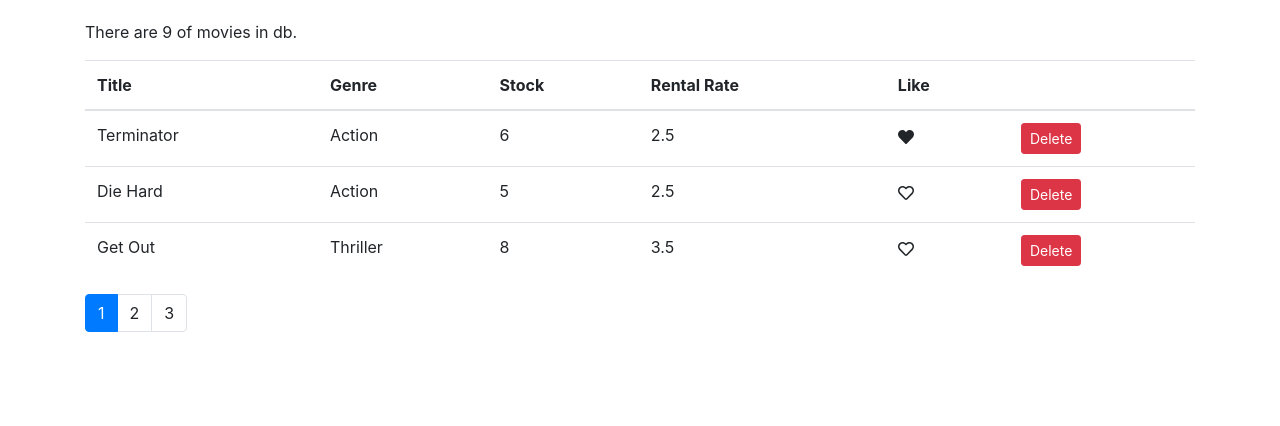
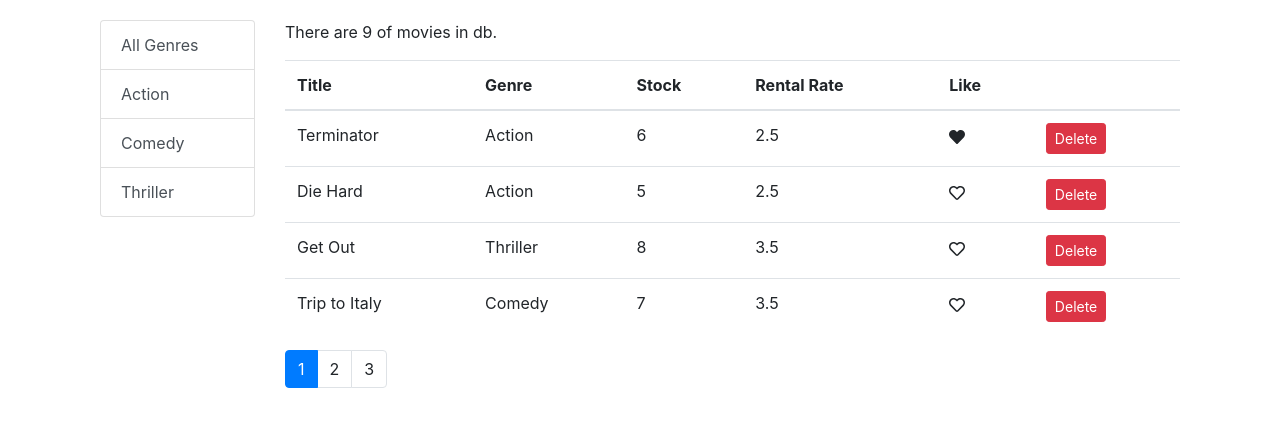
Before and after one commit to jurezu/video-renting-app-frontend, a React (Create React App) app: page / in a window 1280 px wide. Shown: the top 426 px of the page. Built offline with nearby package versions, Linux system fonts and the light colour scheme.

Commit message:
refactoring components, filtering by genre

```diff
--- a/src/components/common/like.jsx
+++ b/src/components/common/like.jsx
@@ -2,17 +2,11 @@ import React, { Component } from "react";
 import { FaHeart, FaRegHeart } from "react-icons/fa";
 class Like extends Component {
   render() {
-    const { liked } = this.props;
+    const { liked, onLike } = this.props;
     return liked ? (
-      <FaHeart
-        style={{ cursor: "pointer" }}
-        onClick={this.props.onLike}
-      ></FaHeart>
+      <FaHeart style={{ cursor: "pointer" }} onClick={onLike}></FaHeart>
     ) : (
-      <FaRegHeart
-        style={{ cursor: "pointer" }}
-        onClick={this.props.onLike}
-      ></FaRegHeart>
+      <FaRegHeart style={{ cursor: "pointer" }} onClick={onLike}></FaRegHeart>
     );
   }
 }
--- /dev/null
+++ b/src/components/common/listGroupSelect.jsx
@@ -0,0 +1,34 @@
+import React, { Component } from "react";
+import ListGroup from "react-bootstrap/ListGroup";
+
+class ListGroupSelect extends Component {
+  state = { genres: [] };
+  render() {
+    const {
+      onItemSelect,
+      items,
+      textProperty,
+      valuePropery,
+      selectedItem
+    } = this.props;
+    return (
+      <ListGroup>
+        {items.map(g => (
+          <ListGroup.Item
+            active={selectedItem === g ? true : false}
+            key={g[textProperty]}
+            action
+            onClick={() => onItemSelect(g)}
+          >
+            {g[textProperty]}
+          </ListGroup.Item>
+        ))}
+      </ListGroup>
+    );
+  }
+}
+ListGroupSelect.defaultProps = {
+  textProperty: "name",
+  valuePropery: "_id"
+};
+export default ListGroupSelect;
--- a/src/components/common/pagination.jsx
+++ b/src/components/common/pagination.jsx
@@ -7,7 +7,6 @@ const Pagination = props => {
 
   const pagesCount = Math.ceil(itemsCount / pageSize);
   const pages = _.range(1, pagesCount + 1);
-  console.log(currentPage);
 
   if (pagesCount === 1) return null;
   //TODO REIMPLEMENT IN REACT BOOTSTRAP
--- a/src/components/movie.jsx
+++ b/src/components/movie.jsx
@@ -1,12 +1,29 @@
 import React, { Component } from "react";
 
 import { getMovies } from "../services/fakeMovieService";
-import Like from "./common/like";
+import { getGenres } from "../services/fakeGenreService";
 import Pagination from "./common/pagination";
 import { paginate } from "./utils/paginate";
+import ListGroupSelect from "./common/listGroupSelect";
+import Container from "react-bootstrap/Container";
+import Row from "react-bootstrap/Row";
+import Col from "react-bootstrap/Col";
+import MoviesTable from "./moviesTable";
+
 class Movie extends Component {
-  state = { movies: getMovies(), pageSize: 3, currentPage: 1 };
-
+  state = {
+    movies: [],
+    pageSize: 4,
+    currentPage: 1,
+    genres: []
+  };
+  componentDidMount() {
+    const genres = [{ name: "All Genres" }, ...getGenres()];
+    this.setState({ movies: getMovies(), genres });
+  }
+  handleItemSelect = genre => {
+    this.setState({ selectedGenre: genre, currentPage: 1 });
+  };
   handlePageChange = pageNumber => {
     this.setState({ currentPage: pageNumber });
   };
@@ -17,7 +34,6 @@ class Movie extends Component {
   };
 
   handleLike = m => {
-    console.log(m.title);
     const movies = [...this.state.movies];
     const index = movies.indexOf(m);
     movies[index].liked = !movies[index].liked;
@@ -26,54 +42,44 @@ class Movie extends Component {
 
   render() {
     const { length: count } = this.state.movies;
-    const { currentPage, pageSize, movies: allMovies } = this.state;
-    const movies = paginate(allMovies, currentPage, pageSize);
+    const {
+      currentPage,
+      pageSize,
+      movies: allMovies,
+      genres,
+      selectedGenre
+    } = this.state;
+    const filtered =
+      selectedGenre && selectedGenre._id
+        ? allMovies.filter(m => m.genre._id === selectedGenre._id)
+        : allMovies;
+    let movies = paginate(filtered, currentPage, pageSize);
     return count ? (
-      <React.Fragment>
-        <p>There are {count} of movies in db.</p>
-        <table className="table">
-          <thead>
-            <tr>
-              <th scope="col">Title</th>
-              <th scope="col">Genre</th>
-              <th scope="col">Stock</th>
-              <th scope="col">Rental Rate</th>
-              <th scope="col">Like</th>
-              <th></th>
-            </tr>
-          </thead>
-          <tbody>
-            {movies.map(m => (
-              <tr key={m._id}>
-                <td>{m.title}</td>
-                <td>{m.genre.name}</td>
-                <td>{m.numberInStock}</td>
-                <td>{m.dailyRentalRate}</td>
-                <td>
-                  <Like
-                    liked={m.liked}
-                    onLike={() => this.handleLike(m)}
-                  ></Like>
-                </td>
-                <td>
-                  <button
-                    onClick={() => this.handleDelete(m)}
-                    className="btn btn-danger btn-sm"
-                  >
-                    Delete
-                  </button>
-                </td>
-              </tr>
-            ))}
-          </tbody>
-        </table>
-        <Pagination
-          itemsCount={count}
-          pageSize={pageSize}
-          onPageChange={this.handlePageChange}
-          currentPage={currentPage}
-        />
-      </React.Fragment>
+      <Container>
+        <Row>
+          <Col xs={2}>
+            <ListGroupSelect
+              items={genres}
+              onItemSelect={this.handleItemSelect}
+              selectedItem={selectedGenre}
+            />
+          </Col>
+          <Col>
+            <p>There are {filtered.length} of movies in db.</p>
+            <MoviesTable
+              movies={movies}
+              onDelete={this.handleDelete}
+              onLike={this.handleLike}
+            />
+            <Pagination
+              itemsCount={filtered.length}
+              pageSize={pageSize}
+              onPageChange={this.handlePageChange}
+              currentPage={currentPage}
+            />
+          </Col>
+        </Row>
+      </Container>
     ) : (
       <h1>No Movies in table.</h1>
     );
--- /dev/null
+++ b/src/components/moviesTable.jsx
@@ -0,0 +1,46 @@
+import React, { Component } from "react";
+import Like from "./common/like";
+
+class MoviesTable extends Component {
+  state = {};
+  render() {
+    const { movies, onDelete, onLike } = this.props;
+    return (
+      <table className="table">
+        <thead>
+          <tr>
+            <th scope="col">Title</th>
+            <th scope="col">Genre</th>
+            <th scope="col">Stock</th>
+            <th scope="col">Rental Rate</th>
+            <th scope="col">Like</th>
+            <th></th>
+          </tr>
+        </thead>
+        <tbody>
+          {movies.map(m => (
+            <tr key={m._id}>
+              <td>{m.title}</td>
+              <td>{m.genre.name}</td>
+              <td>{m.numberInStock}</td>
+              <td>{m.dailyRentalRate}</td>
+              <td>
+                <Like liked={m.liked} onLike={() => onLike(m)}></Like>
+              </td>
+              <td>
+                <button
+                  onClick={() => onDelete(m)}
+                  className="btn btn-danger btn-sm"
+                >
+                  Delete
+                </button>
+              </td>
+            </tr>
+          ))}
+        </tbody>
+      </table>
+    );
+  }
+}
+
+export default MoviesTable;
```
